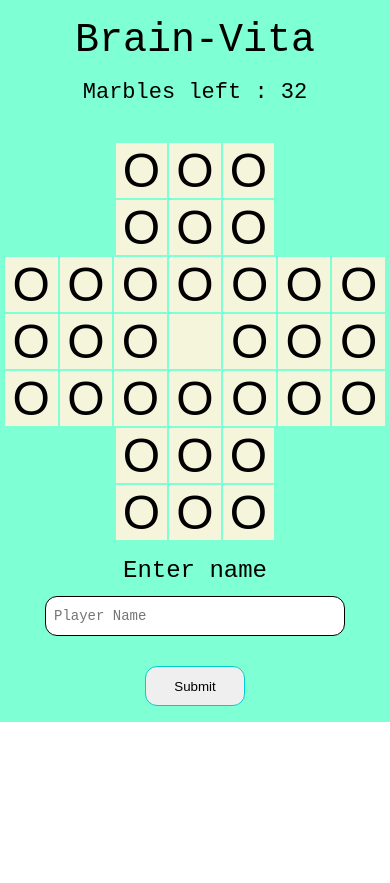
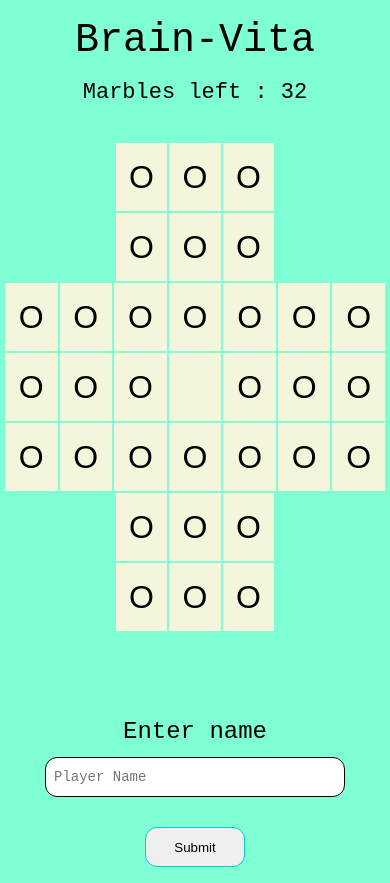
Before and after one commit to bhaskartalla/brain-vita, a React (Create React App) app: page / in a window 390 px wide. Before the commit the page ends 844 px from the top, so only its background shows below. Built offline with nearby package versions, Linux system fonts and the light colour scheme.

Commit message:
Mobile responsive made bug resolved

```diff
--- a/src/components/Game.js
+++ b/src/components/Game.js
@@ -1,4 +1,4 @@
-import React, { useState, useEffect } from "react"
+import React, { useState, useEffect, useRef } from "react"
 import {
   Board,
   Top,
@@ -18,6 +18,8 @@ const Game = () => {
   const [sourcePos, setSourcePos] = useState([])
   const [invalidMove, setInvalidMove] = useState(false)
   const [score, setScore] = useState(32)
+  const [width, setWidth] = useState()
+  const board = useRef(null)
 
   useEffect(() => {
     const timeout = setTimeout(() => {
@@ -148,7 +150,7 @@ const Game = () => {
         <Errorlabel isError={invalidMove}>Error..!! Invalid move</Errorlabel>
         <ScoreLabel>Marbles left : {score}</ScoreLabel>
       </InfoDivrapper>
-      <Board>
+      <Board id={board} with={board?.current?.offsetWidth}>
         <Top>
           {renderSquare(0, 2)}
           {renderSquare(0, 3)}
--- a/src/components/Square.js
+++ b/src/components/Square.js
@@ -8,7 +8,7 @@ const Box = styled.button`
   height: 100%;
   outline: none;
   font-family: fantasy;
-  font-size: 48px;
+  font-size: 32px;
   border: 1px solid aquamarine;
   background-color: ${({ isValid }) => (isValid ? "darkorange" : "beige")};
   &:active {
--- a/src/components/style.js
+++ b/src/components/style.js
@@ -6,8 +6,8 @@ export const Board = styled.div`
   max-width: 560px;
   max-height: 560px;
   width: 98%;
-  height: 98%;
   margin: auto;
+  min-height: 560px;
   align-items: center;
 `
 
@@ -17,6 +17,7 @@ export const Top = styled.div`
   grid-template-rows: repeat(2, 1fr);
   width: 42%;
   height: 28%;
+  min-height: 140px;
 `
 
 export const Middle = styled.div`
@@ -24,6 +25,7 @@ export const Middle = styled.div`
   width: 100%;
   height: 42%;
   grid-template-columns: repeat(7, 1fr);
+  min-height: 210px;
   grid-template-rows: repeat(3, 1fr);
 `
 
@@ -32,6 +34,7 @@ export const Bottom = styled.div`
   grid-template-columns: repeat(3, 1fr);
   grid-template-rows: repeat(2, 1fr);
   width: 42%;
+  min-height: 140px;
   height: 28%;
 `
 
```
